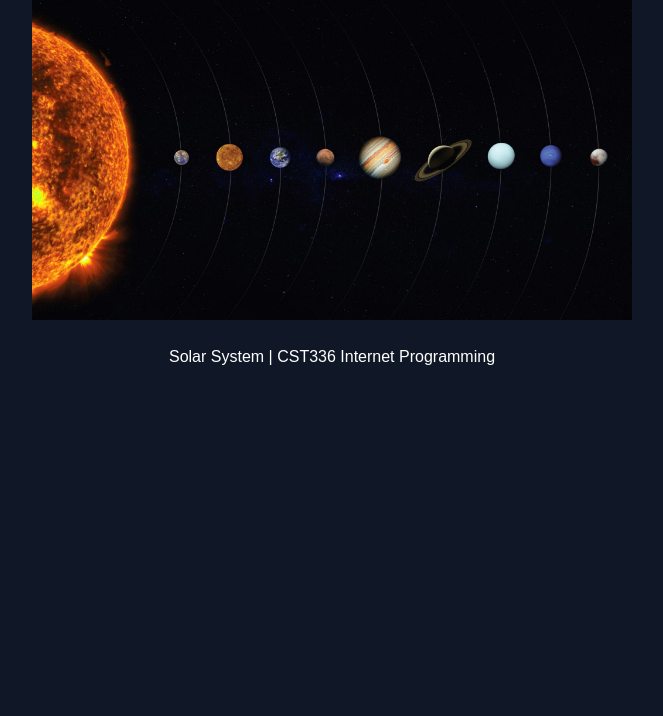
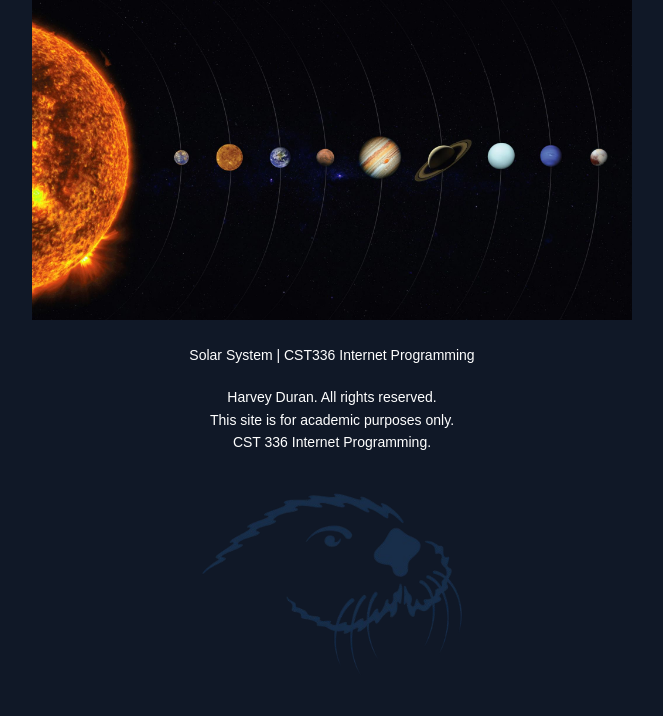
Before and after one commit to harv-d/harv-d.github.io, a Node project: template myExpressApp/views/index.ejs in a window 1280 px wide. Shown: the part 137-853 px from the top of the page, without its empty margins (308-971 px from the left). Before the commit the page ends 502 px from the top, so only its background shows below. Run offline with Node 20 templates, Linux system fonts and the light colour scheme; the template is opened without the code that fills it, so the values that code supplies are empty.

Commit message:
Added footer.

```diff
--- a/myExpressApp/public/css/styles.css
+++ b/myExpressApp/public/css/styles.css
@@ -6,6 +6,11 @@ body {
     margin: 0;
     padding: 20px;
 }
+
+footer {
+    font-size: 14px;
+    text-align: center;
+  }
 
 nav {
     margin: 20px 0;
--- a/myExpressApp/views/index.ejs
+++ b/myExpressApp/views/index.ejs
@@ -20,5 +20,12 @@
     <img src="/img/solar-system.jpg" alt="The Solar System">
 
     <%- include('partials/footer.ejs') %>
+
+    <footer>
+        <p>Harvey Duran. All rights reserved.<br>
+        This site is for academic purposes only.<br>
+        CST 336 Internet Programming.</p>
+        <img src="img/csumb_logo.png" width="400" height="150" style="opacity: 0.5;" alt="CSUMB Logo">
+     </footer>
 </body>
 </html>
```
Also changed, not shown: myExpressApp/public/img/csumb_logo.png (added).
